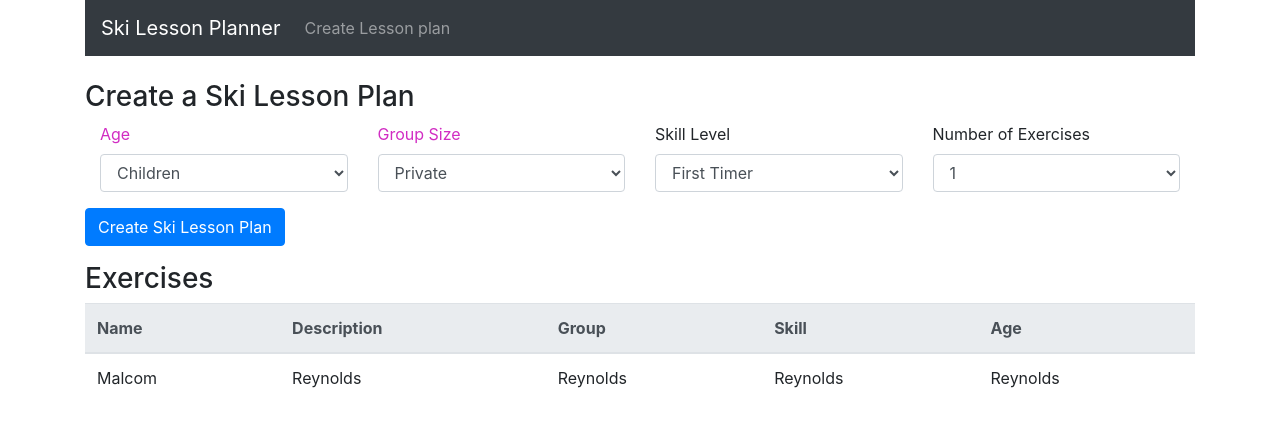
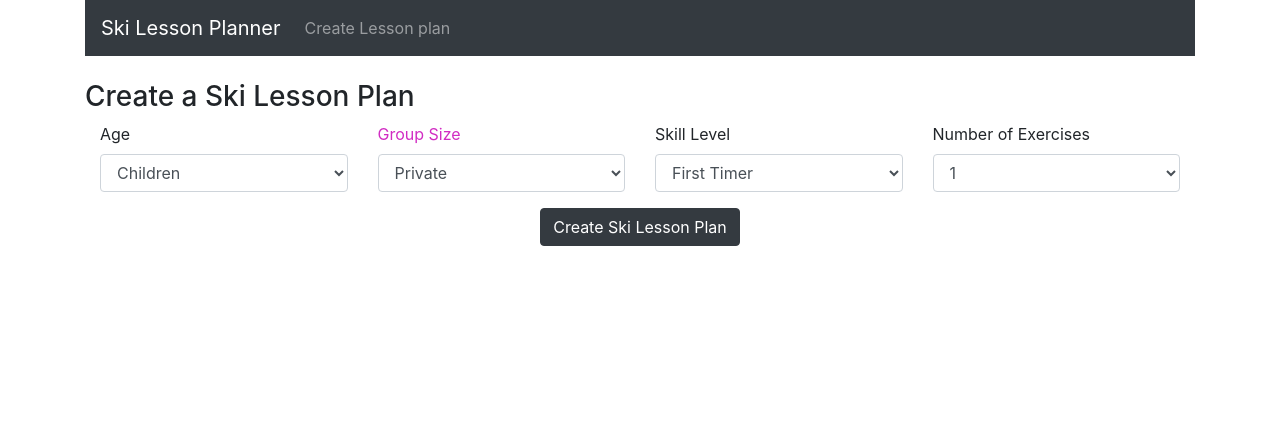
Before and after one commit to liannedls/ski_app, a React (Create React App) app: page / in a window 1280 px wide. Shown: the top 426 px of the page. Built offline with nearby package versions, Linux system fonts and the light colour scheme.

Commit message:
split component and conditional rendering

```diff
--- a/src/App.js
+++ b/src/App.js
@@ -1,7 +1,6 @@
 import React from 'react';
 import "bootstrap/dist/css/bootstrap.min.css";
 import { BrowserRouter as Router, Route} from "react-router-dom";
-
 import Navbar from "./components/navbar.component"
 import CreateExercise from "./components/create-exercise.component";
 import "./App.css";
--- a/src/components/create-exercise.component.js
+++ b/src/components/create-exercise.component.js
@@ -5,16 +5,7 @@ import qs from 'qs';
 //import axios from 'axios';
 import "react-datepicker/dist/react-datepicker.css";
 import { Container, Row, Col } from 'reactstrap';
-
-const Exercise = props => (
-  <tr>
-    <td>{props.exercise.name}</td>
-    <td>{props.exercise.description}</td>
-    <td>{props.exercise.group}</td>
-    <td>{props.exercise.skill}</td>
-    <td>{props.exercise.age}</td>
-  </tr>
-)
+import ExerciseList from './exercise-list.component.js'
 
 export default class CreateExercise extends Component {
 
@@ -79,24 +70,20 @@ export default class CreateExercise extends Component {
       .catch((error) => {
         console.log(error);
       })
-  }
-
-  exerciseList() {
-    return this.state.exercises.map(currentexercise => {
-      return <Exercise exercise={currentexercise} key={currentexercise._id}/>;
-    })
+      this.setState({loadExercises:true})
   }
 
   render() {
+    const loadExercises= this.state.loadExercises;
     return (
     <div>
       <h3>Create a Ski Lesson Plan</h3>
       <Container>
 
-      <form onSubmit={this.onSubmit}>
+      <form onSubmit={this.onSubmit} className="">
       <Row>
-      <Col>
-        <div className="form-group">
+      <Col className="">
+        <div className="form-groups">
 
           <label>Age </label>
           <select ref="userInput"
@@ -168,34 +155,19 @@ export default class CreateExercise extends Component {
         </Col>
 
         </Row>
-        <Row>
-        <div className="form-group">
-          <input type="submit" value="Create Ski Lesson Plan" className="btn btn-primary" />
+        <Row className = "justify-content-center">
+        <div className="form-group ">
+          <input type="submit" value="Create Ski Lesson Plan" className="btn btn-dark" />
         </div>
 
       </Row>
       </form>
 
       </Container>
-      <div>
-        <h3>Exercises</h3>
-        <table className="table">
-          <thead className="thead-light">
-            <tr>
-              <th>Name</th>
-              <th>Description</th>
-              <th>Group</th>
-              <th>Skill</th>
-              <th>Age</th>
-            </tr>
-          </thead>
-          <tbody>
-            { this.exerciseList()}
-          </tbody>
-        </table>
+      {loadExercises ?
+      <ExerciseList exercises = {this.state.exercises} />
+      : null}
       </div>
-    </div>
-
     )
   }
 }
--- /dev/null
+++ b/src/components/exercise-list.component.js
@@ -0,0 +1,49 @@
+import React, { Component } from 'react';
+import axios from 'axios';
+import "react-datepicker/dist/react-datepicker.css";
+
+const Exercise = props => (
+  <tr>
+    <td>{props.exercise.name}</td>
+    <td>{props.exercise.description}</td>
+    <td>{props.exercise.group}</td>
+    <td>{props.exercise.skill}</td>
+    <td>{props.exercise.age}</td>
+  </tr>
+)
+
+export default class ExerciseList extends Component {
+
+  constructor(props) {
+    super(props);
+  }
+
+  exerciseList() {
+    return this.props.exercises.map(currentexercise => {
+      return <Exercise exercise={currentexercise} key={currentexercise._id}/>;
+    })
+  }
+
+  render() {
+    return (
+
+      <div>
+        <h3>Exercises</h3>
+        <table className="table">
+          <thead className="thead-dark">
+            <tr>
+              <th>Name</th>
+              <th>Description</th>
+              <th>Group</th>
+              <th>Skill</th>
+              <th>Age</th>
+            </tr>
+          </thead>
+          <tbody>
+            { this.exerciseList()}
+          </tbody>
+        </table>
+      </div>
+    )
+  }
+}
```
